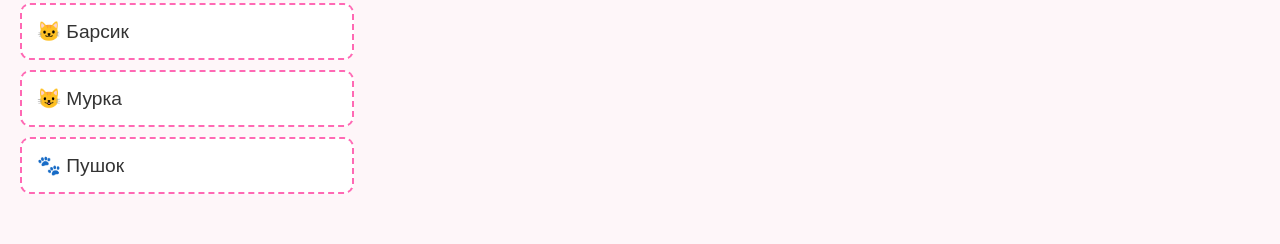
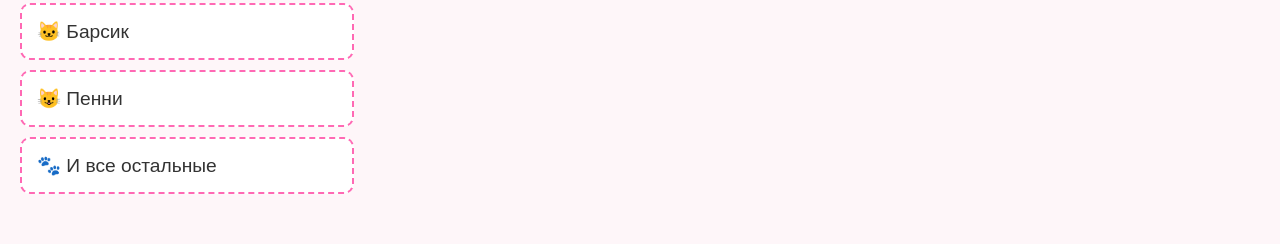
Before and after one commit to Olyapka84/test-html, a plain HTML site: page index.html in a window 1280 px wide. Shown: the part 392-636 px from the top of the page. Drawn offline with Linux system fonts and the light colour scheme.

Commit message:
Update index.html

```diff
--- a/index.html
+++ b/index.html
@@ -24,8 +24,8 @@
     <section class="gallery">
       <h2>Наши любимцы</h2>
       <div class="cat-card">🐱 Барсик</div>
-      <div class="cat-card">😺 Мурка</div>
-      <div class="cat-card">🐾 Пушок</div>
+      <div class="cat-card">😺 Пенни</div>
+      <div class="cat-card">🐾 И все остальные</div>
     </section>
   </main>
 
```
